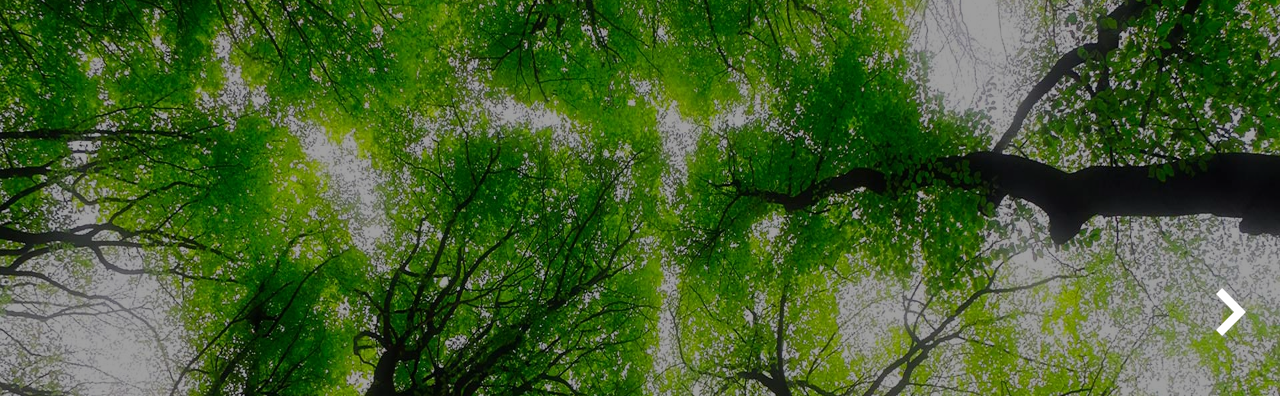
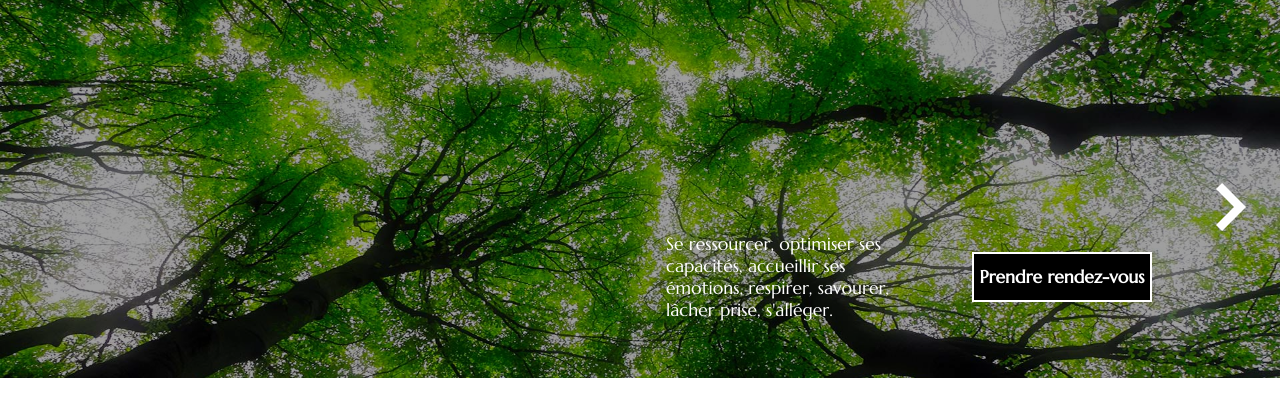
Before and after one commit to NathanGrigne/sophrology, a plain HTML site: page index.html in a window 1280 px wide. Shown: the part 89-485 px from the top of the page. Drawn offline with Linux system fonts and the light colour scheme.

Commit message:
retouche slider

```diff
--- a/styles/main.css
+++ b/styles/main.css
@@ -88,7 +88,7 @@ header .nav .navigation .listNavigation li a.current{
 
 .slider{
     width:100%;
-    height: 600px;
+    height: 390px;
     margin:0 auto;
     overflow: hidden;
     position:relative;
@@ -102,7 +102,7 @@ header .nav .navigation .listNavigation li a.current{
 
 .card{
     width:100%;
-    height: 600px;
+    height: 390px;
     position: relative;
 }
 
```
